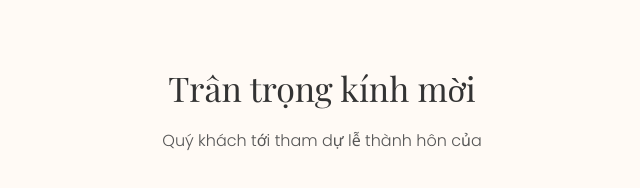
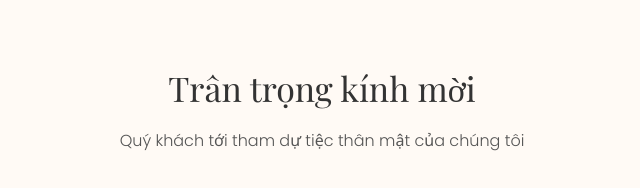
Before and after one commit to KimLucNgocMail-Wedding/Invitation-card, a website: page index.html in a window 1280 px wide. Shown: the part 980-1168 px from the top of the page, without its empty margins (318-958 px from the left). Drawn offline with nearby package versions, Linux system fonts and the light colour scheme; some packages are replaced by stand-ins of ours; files whose address does not match are found by name.

Commit message:
Update index.html

```diff
--- a/index.html
+++ b/index.html
@@ -133,7 +133,7 @@
         <h2>Trân trọng kính mời</h2>
 
         <p class="invite-content">
-            Quý khách tới tham dự lễ thành hôn của
+            Quý khách tới tham dự tiệc thân mật của chúng tôi
         </p>
 
         <p class="invite-names">
```
